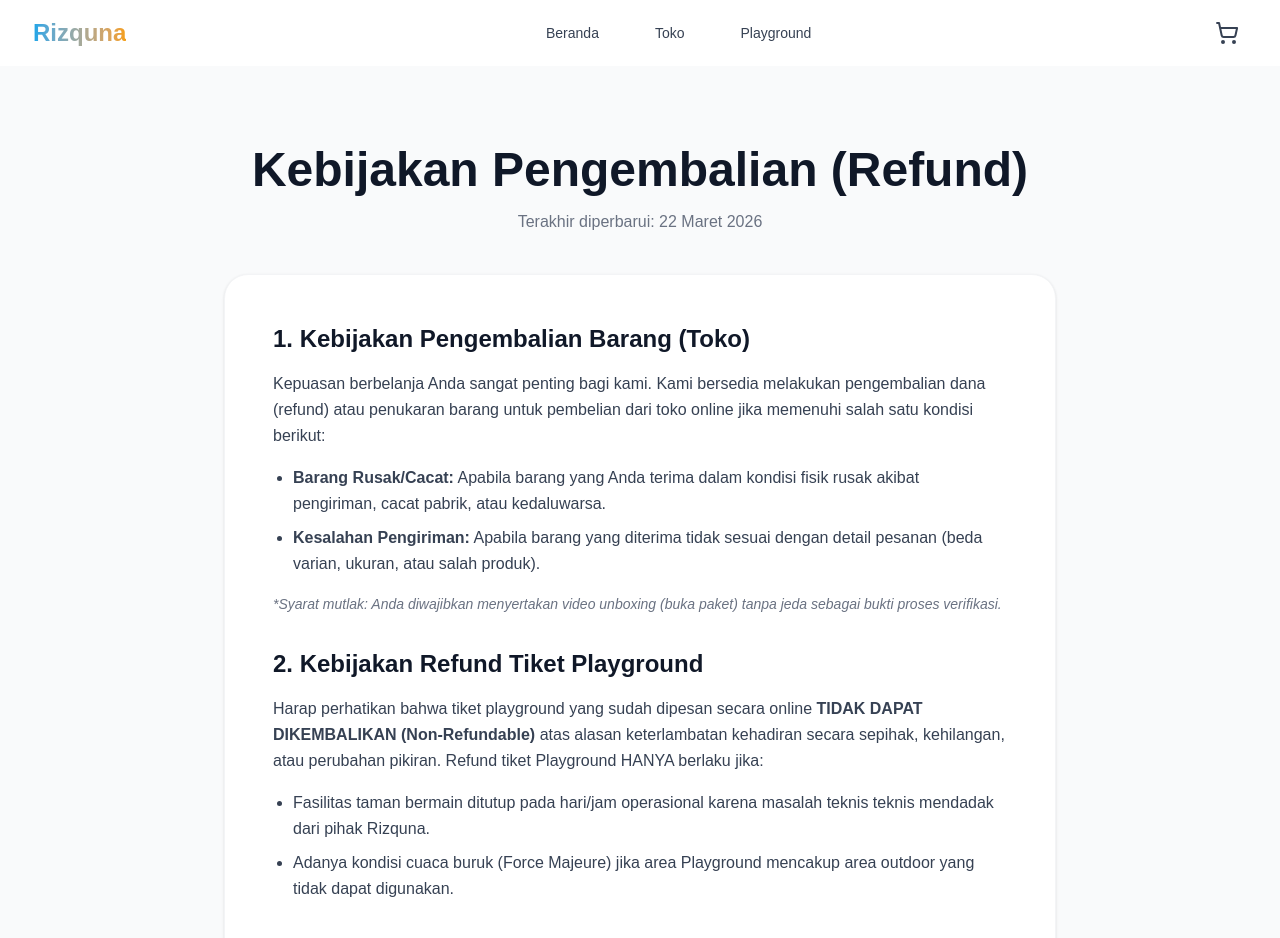
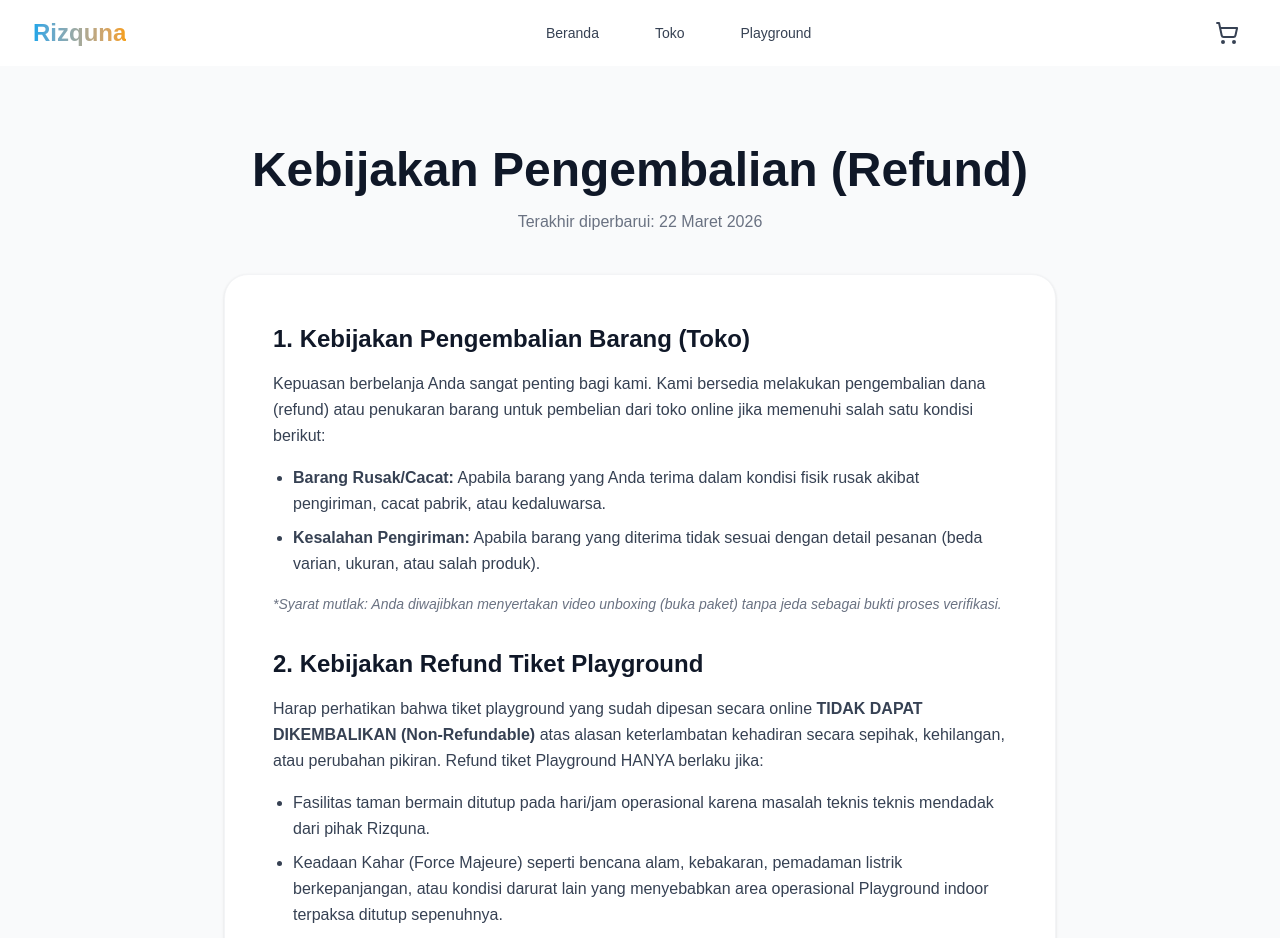
Before and after one commit to Loverzzz/rizqunastore, a Next.js app: page /refund in a window 1280 px wide. Shown: the top 938 px of the page. Built offline with nearby package versions, Linux system fonts and the light colour scheme; no server answers.

Commit message:
docs: use indoor force majeure clause for playground refund policy

```diff
--- a/src/app/refund/page.tsx
+++ b/src/app/refund/page.tsx
@@ -35,7 +35,7 @@ export default function RefundPolicyPage() {
             </p>
             <ul className="list-disc pl-5 space-y-2 leading-relaxed">
               <li>Fasilitas taman bermain ditutup pada hari/jam operasional karena masalah teknis teknis mendadak dari pihak Rizquna.</li>
-              <li>Adanya kondisi cuaca buruk (Force Majeure) jika area Playground mencakup area outdoor yang tidak dapat digunakan.</li>
+              <li>Keadaan Kahar (Force Majeure) seperti bencana alam, kebakaran, pemadaman listrik berkepanjangan, atau kondisi darurat lain yang menyebabkan area operasional Playground indoor terpaksa ditutup sepenuhnya.</li>
             </ul>
           </section>
 
```
Also changed, not shown: err.txt, 1 other file (tests, documents, lock files or other folders).
